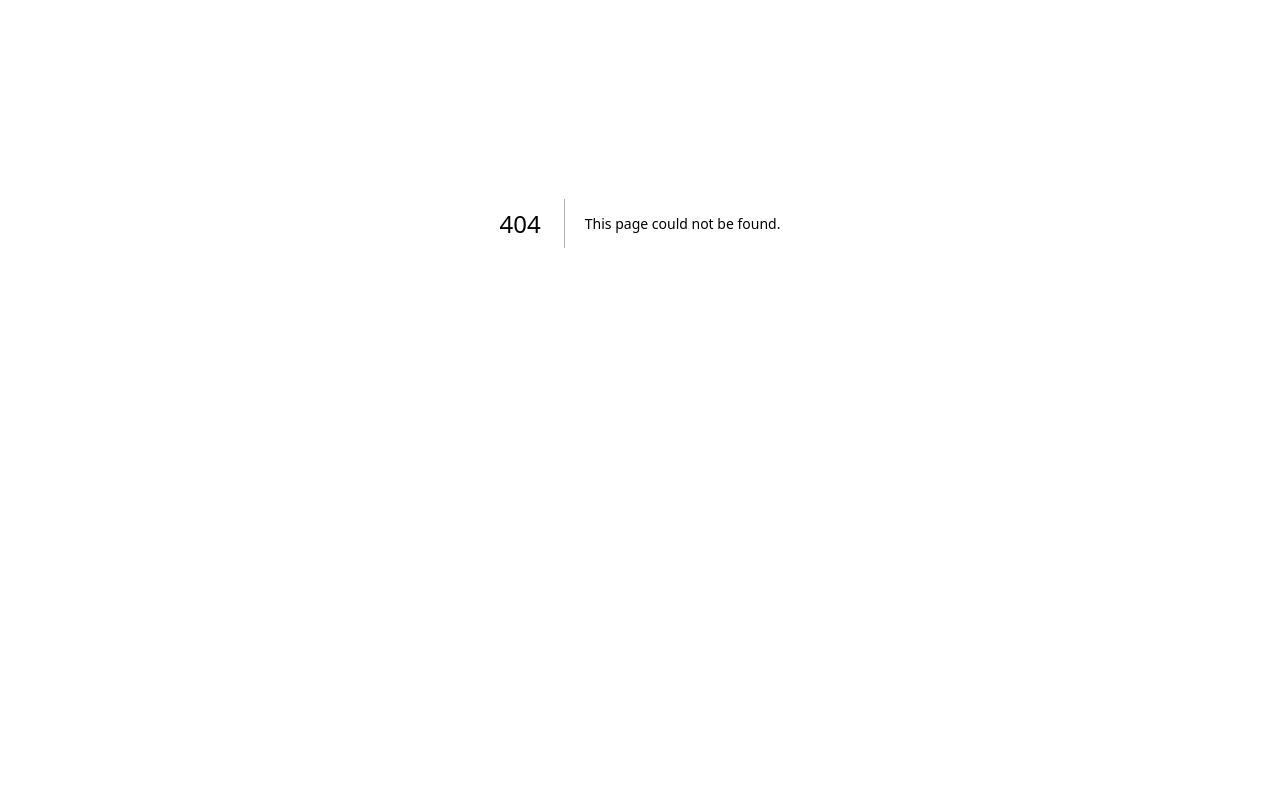
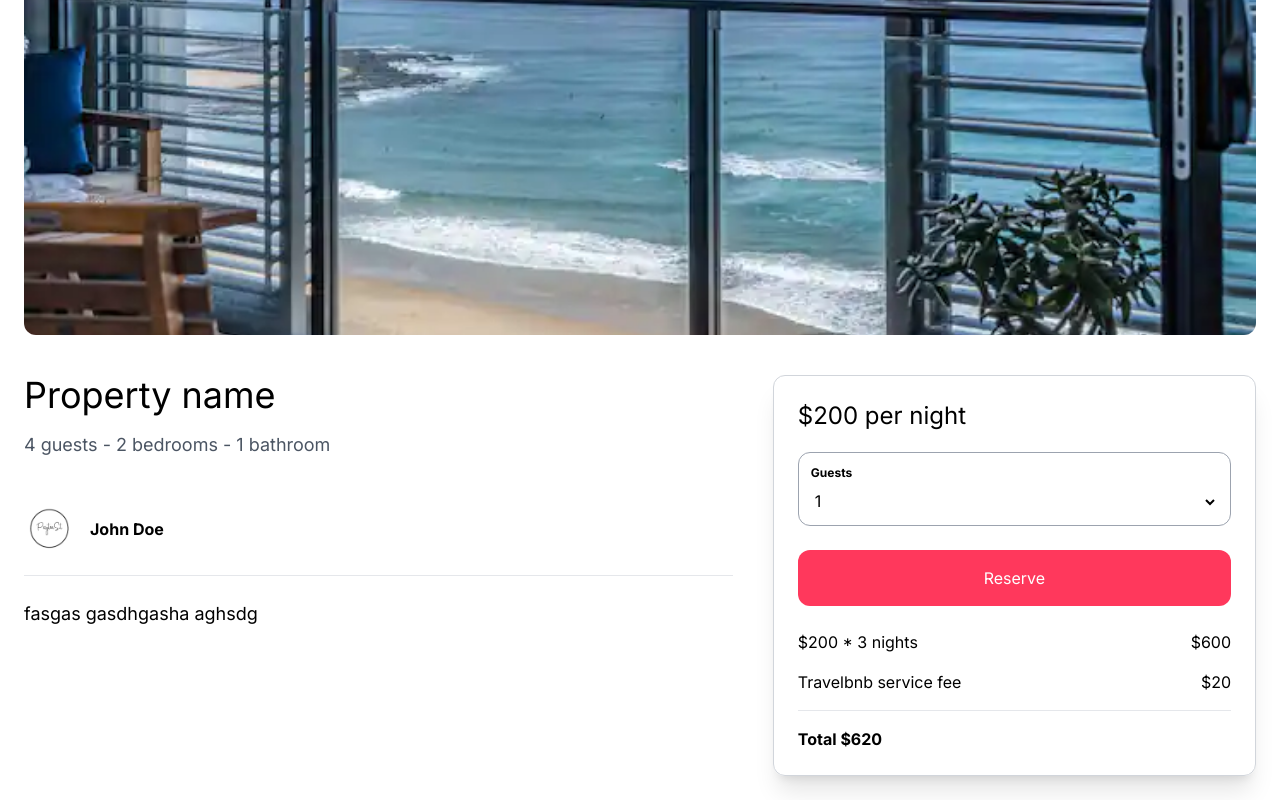
Before and after one commit to YameiSong/Travelbnb, a Next.js app: page /properties/1 in a window 1280 px wide. Before the commit this address had no page. Shown: the part 305-1105 px from the top of the page. Before the commit the page ends 928 px from the top, so only its background shows below. Built offline with nearby package versions, Linux system fonts and the light colour scheme.

Commit message:
property list

```diff
--- /dev/null
+++ b/app/components/properties/PropertyList.tsx
@@ -0,0 +1,14 @@
+import PropertyListItem from "./PropertyListItem";
+
+const PropertyList = () => {
+    return (
+        <>
+            <PropertyListItem />
+            <PropertyListItem />
+            <PropertyListItem />
+            <PropertyListItem />
+        </>
+    );
+}
+
+export default PropertyList;
--- /dev/null
+++ b/app/components/properties/PropertyListItem.tsx
@@ -0,0 +1,27 @@
+import Image from "next/image";
+
+const PropertyListItem = () => {
+    return (
+        <div className="cursor-pointer">
+            <div className="relative overflow-hidden aspect-square rounded-xl">
+                <Image
+                    fill
+                    src="/images/property_tinyhomes_tanjilsouth.webp"
+                    alt="Tanjil South"
+                    sizes="(max-width: 768px) 768px, (max-width: 1200px) 768px, 768px"
+                    className="hover:scale-110 object-cover transition h-full w-full"
+                />
+            </div>
+
+            <div className="mt-2">
+                <p className="text-lg font-bold">Property name</p>
+            </div>
+
+            <div className="mt-2">
+                <p className="text-sm text-gray-500"><strong>$200</strong> per night</p>
+            </div>
+        </div>
+    );
+}
+
+export default PropertyListItem;
--- /dev/null
+++ b/app/components/properties/ReservationSidebar.tsx
@@ -0,0 +1,32 @@
+const ReservationSidebar = () => {
+    return (
+        <aside className="mt-6 p-6 col-span-2 rounded-xl border border-gray-300 shadow-xl">
+            <h2 className="mb-5 text-2xl">$200 per night</h2>
+            <div className="mb-6 p-3 border border-gray-400 rounded-xl">
+                <label className="mb-2 block font-bold text-xs">Guests</label>
+                <select className="w-full text-xm bg-transparent">
+                    <option>1</option>
+                    <option>2</option>
+                    <option>3</option>
+                </select>
+            </div>
+            <div className="w-full mb-6 py-4 text-center text-white bg-airbnb hover:bg-airbnb-dark rounded-xl">
+                Reserve
+            </div>
+            <div className="mb-4 flex justify-between align-center">
+                <p>$200 * 3 nights</p>
+                <p>$600</p>
+            </div>
+            <div className="mb-4 flex justify-between align-center">
+                <p>Travelbnb service fee</p>
+                <p>$20</p>
+            </div>
+            <hr />
+            <div className="mt-4 flex justify-between align-center font-bold">
+                <p>Total $620</p>
+            </div>
+        </aside>
+    );
+}
+
+export default ReservationSidebar;
--- /dev/null
+++ b/app/properties/[id]/page.tsx
@@ -0,0 +1,43 @@
+import Image from "next/image";
+import ReservationSidebar from "@/app/components/properties/ReservationSidebar";
+
+const PropertyDetailPage = () => {
+    return (
+        <main className="max-w-[1500px] mx-auto px-6 pb-6">
+            <div className="w-full h-[64vh] mb-4 overflow-hidden rounded-xl relative">
+                <Image
+                    fill
+                    src="/images/property_beachfront_newcastle.webp"
+                    className="object-cover w-full h-full"
+                    alt=""
+                />
+            </div>
+
+            <div className="grid grid-cols-1 md:grid-cols-5 gap-4">
+                <div className="py-6 pr-6 col-span-3">
+                    <h1 className="mb-4 text-4xl">Property name</h1>
+                    <span className="mb-6 block text-lg text-gray-600">
+                        4 guests - 2 bedrooms - 1 bathroom
+                    </span>
+                    <div className="py-6 flex items-center space-x-4">
+                        <Image
+                            src="/images/profile1.webp"
+                            width={50}
+                            height={50}
+                            className="rounded-full"
+                            alt="username"
+                        />
+                        <p><strong>John Doe</strong></p>
+                    </div>
+                    <hr />
+                    <p className="mt-6 text-lg">
+                        fasgas gasdhgasha aghsdg
+                    </p>
+                </div>
+                <ReservationSidebar />
+            </div>
+        </main>
+    );
+}
+
+export default PropertyDetailPage;
```
Also changed, not shown: public/images/profile1.webp (added).
